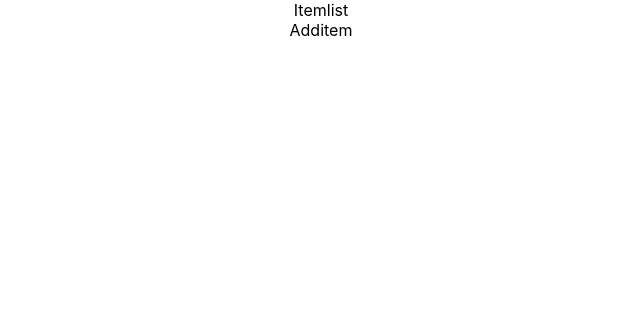
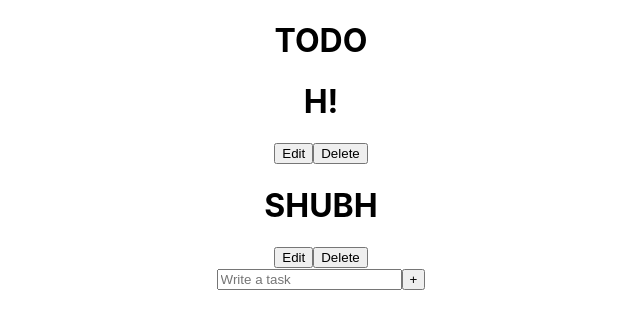
Before and after one commit to prakashshubham13/practice_01, a React (Create React App) app: page / in a window 1280 px wide. Shown: the top 328 px of the page, without its empty margins (319-959 px from the left). Built offline with nearby package versions, Linux system fonts and the light colour scheme.

Commit message:
TODO changes

```diff
--- a/src/components/Additem.js
+++ b/src/components/Additem.js
@@ -1,9 +1,15 @@
 import React from 'react'
 
-const Additem = () => {
+const Additem = ({modifyList}) => {
+  const[add,toggleAdd] =React.useState(0);
+  const[input,addinput] =React.useState("");
+
   return (
     <div>
-      Additem
+      <div>
+        <input type="text" placeholder="Write a task" value={input} onChange={(e)=>addinput(e.target.value)}/>
+        <button onClick={()=>modifyList(input)}>+</button>
+      </div>
     </div>
   )
 }
--- a/src/components/Itemlist.js
+++ b/src/components/Itemlist.js
@@ -1,9 +1,12 @@
 import React from 'react'
 
-const Itemlist = () => {
+const Itemlist = ({data,uniqueKey,clearList,index}) => {
+
   return (
-    <div>
-      Itemlist
+    <div key={uniqueKey}>
+      <h1>{data}</h1>
+      <button>Edit</button>
+      <button onClick={()=>clearList(index)}>Delete</button>
     </div>
   )
 }
--- a/src/components/Todo.js
+++ b/src/components/Todo.js
@@ -3,10 +3,22 @@ import Additem from './Additem';
 import Itemlist from './Itemlist';
 
 const Todo = () => {
+  const [list,updateList] = React.useState(["H!","SHUBH"]);
+  const clearList = (ind) => {
+    let arr = list;
+    // arr=arr.splice(ind,1);
+    console.log("clear",ind);
+    updateList(arr.splice(ind,1));
+  };
   return (
     <div>
-      <Itemlist/>
-      <Additem/>
+      <h1>TODO</h1>
+      {
+        list.map((data,index) => (
+          <Itemlist data={data} uniqueKey={index.toString()} clearList={(index)=>clearList(index)} index={index}/>
+        ))
+      }
+      <Additem modifyList={(val)=>updateList([...list,val])}/>
     </div>
   )
 }
```
